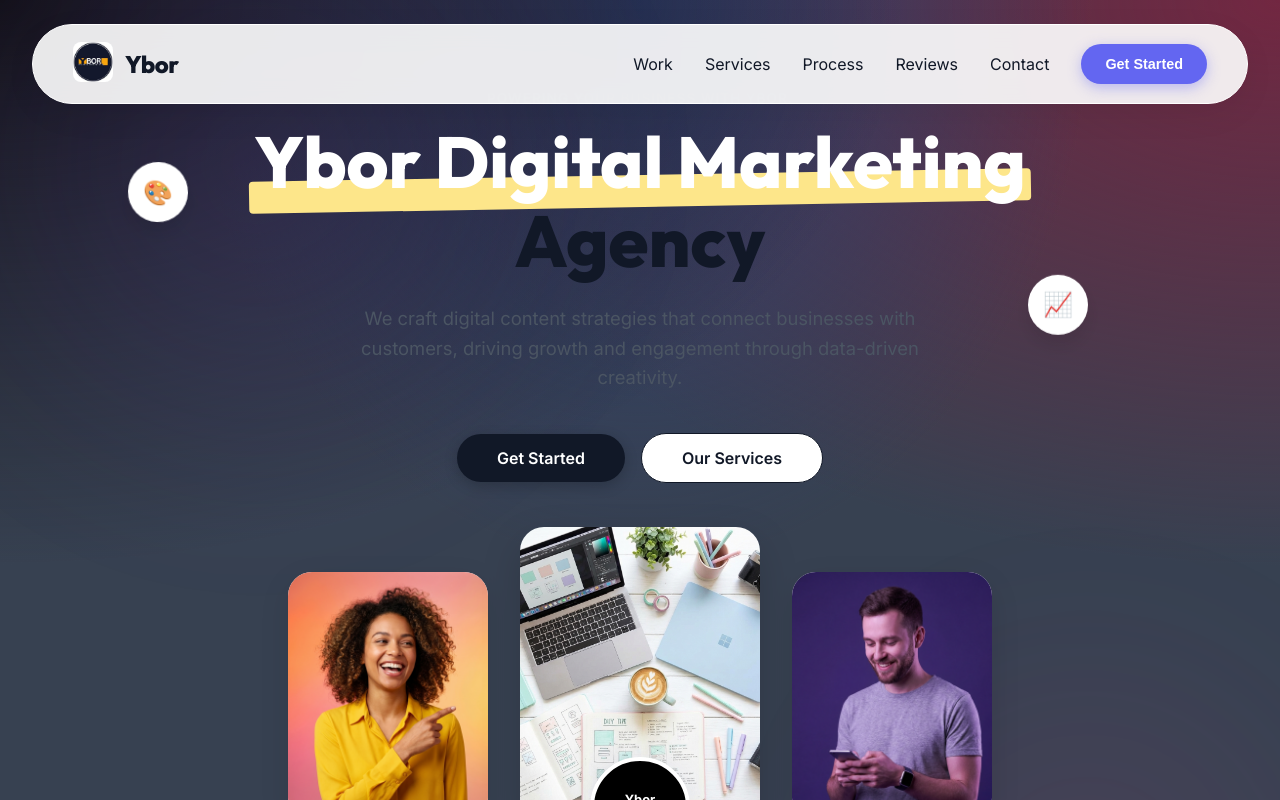
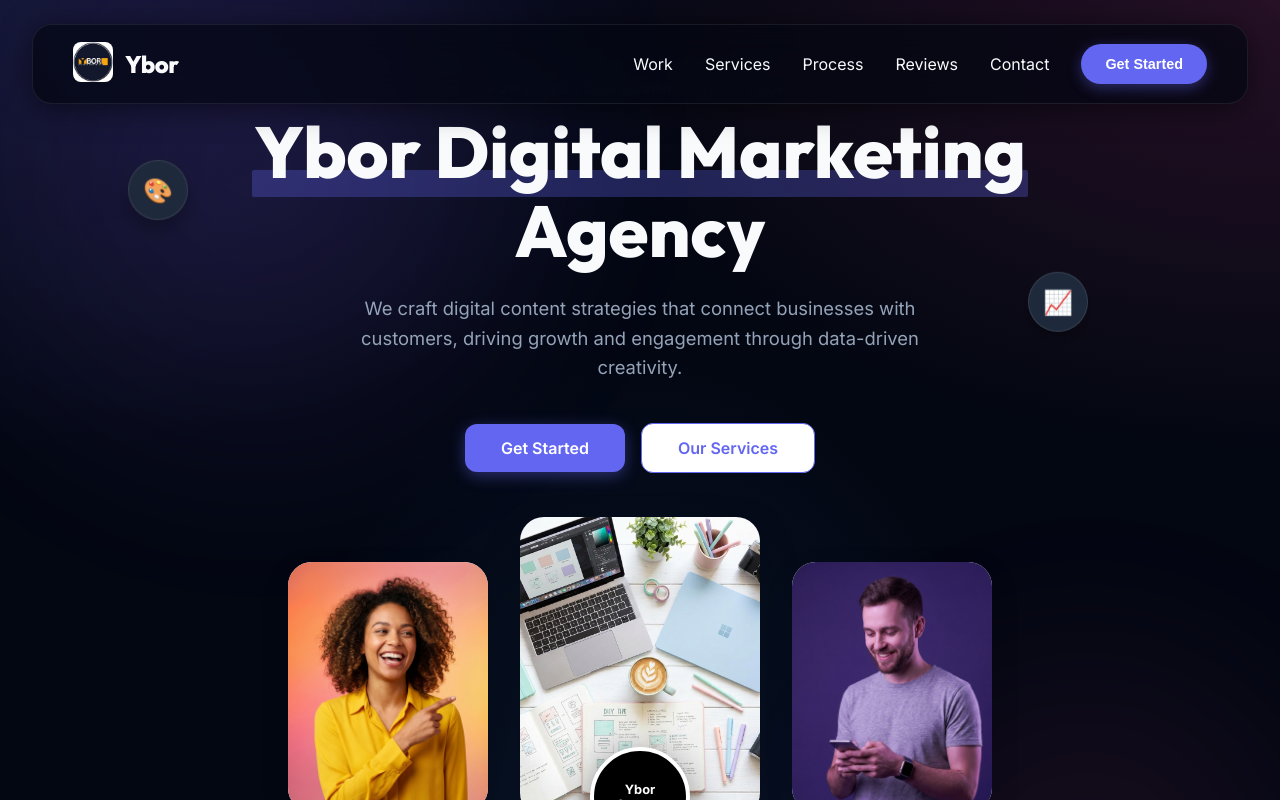
Before and after one commit to tiwariaayu/Ybor, a Next.js app: page / in a window 1280 px wide. Shown: the top 800 px of the page. Built offline with nearby package versions, Linux system fonts and the light colour scheme.

Commit message:
feat: implement premium dark glassmorphic theme #17

```diff
--- a/src/app/globals.css
+++ b/src/app/globals.css
@@ -1,20 +1,19 @@
 :root {
-  --background: #374151;
-  --foreground: #ffffff;
-  --primary: #111827;
-  /* Black for buttons */
-  --primary-glow: rgba(0, 0, 0, 0.1);
-  --secondary: #4b5563;
-  --accent-yellow: #fde68a;
-  --accent-purple: #e9d5ff;
-  --accent-blue: #bae6fd;
-  --accent-pink: #fbcfe8;
-  --card-bg: #ffffff;
-  --card-border: transparent;
+  --background: #030712;
+  --foreground: #f8fafc;
+  --primary: #6366f1;
+  --primary-glow: rgba(99, 102, 241, 0.15);
+  --secondary: #1e293b;
+  --accent-yellow: #f59e0b;
+  --accent-purple: #a855f7;
+  --accent-blue: #3b82f6;
+  --accent-pink: #ec4899;
+  --card-bg: rgba(30, 41, 59, 0.5);
+  --card-border: rgba(255, 255, 255, 0.1);
   --font-heading: "Outfit", sans-serif;
   --font-body: "Inter", sans-serif;
   --max-width: 1240px;
-  --nav-height: 90px;
+  --nav-height: 80px;
 }
 
 * {
@@ -29,10 +28,9 @@ body {
   overflow-x: hidden;
   background-color: var(--background);
   background-image:
-    radial-gradient(at 0% 0%, hsla(253, 16%, 7%, 1) 0, transparent 50%),
-    radial-gradient(at 50% 0%, hsla(225, 39%, 30%, 1) 0, transparent 50%),
-    radial-gradient(at 100% 0%, hsla(339, 49%, 30%, 1) 0, transparent 50%);
-  background-size: 100% 100%;
+    radial-gradient(at 0% 0%, rgba(99, 102, 241, 0.15) 0, transparent 40%),
+    radial-gradient(at 100% 0%, rgba(236, 72, 153, 0.15) 0, transparent 40%),
+    radial-gradient(at 50% 100%, rgba(59, 130, 246, 0.1) 0, transparent 40%);
   background-attachment: fixed;
   color: var(--foreground);
   font-family: var(--font-body);
@@ -67,39 +65,43 @@ a {
 .text-highlight {
   position: relative;
   z-index: 1;
-  color: #ffffff;
 }
 
 .text-highlight::after {
   content: "";
   position: absolute;
   bottom: 0px;
-  left: -5px;
-  right: -5px;
-  height: 35%;
-  background: var(--accent-yellow);
+  left: -2px;
+  right: -2px;
+  height: 30%;
+  background: var(--primary);
+  opacity: 0.3;
   z-index: -1;
-  border-radius: 4px;
-  transform: rotate(-1deg);
+  border-radius: 2px;
 }
 
 .card {
   background: var(--card-bg);
+  backdrop-filter: blur(12px);
+  -webkit-backdrop-filter: blur(12px);
+  border: 1px solid var(--card-border);
   border-radius: 1.5rem;
-  padding: 2.5rem;
-  transition: all 0.3s ease;
-  box-shadow: 0 10px 40px -10px rgba(0, 0, 0, 0.05);
+  padding: 2rem;
+  transition: all 0.4s cubic-bezier(0.175, 0.885, 0.32, 1.275);
 }
 
 .card:hover {
-  transform: translateY(-8px);
-  box-shadow: 0 20px 50px -12px rgba(0, 0, 0, 0.1);
+  transform: translateY(-10px);
+  border-color: rgba(99, 102, 241, 0.3);
+  box-shadow: 0 20px 40px -15px rgba(0, 0, 0, 0.3);
 }
 
 .btn {
-  display: inline-block;
-  padding: 0.875rem 2.5rem;
-  border-radius: 100px;
+  display: inline-flex;
+  align-items: center;
+  justify-content: center;
+  padding: 0.875rem 2.25rem;
+  border-radius: 12px;
   font-weight: 600;
   transition: all 0.3s ease;
   cursor: pointer;
@@ -110,12 +112,13 @@ a {
 .btn-primary {
   background: var(--primary);
   color: white;
-  box-shadow: 0 4px 14px 0 rgba(0, 0, 0, 0.2);
+  box-shadow: 0 4px 15px rgba(99, 102, 241, 0.4);
 }
 
 .btn-primary:hover {
   transform: translateY(-2px);
-  box-shadow: 0 6px 20px rgba(0, 0, 0, 0.23);
+  box-shadow: 0 8px 25px rgba(99, 102, 241, 0.5);
+  filter: brightness(1.1);
 }
 
 .section-padding {
@@ -129,14 +132,15 @@ h4,
 h5,
 h6 {
   font-family: var(--font-heading);
-  color: white;
+  line-height: 1.2;
 }
 
 /* Decoration Blobs */
 .blob {
   position: absolute;
-  filter: blur(80px);
+  filter: blur(100px);
   z-index: -1;
-  opacity: 0.6;
+  opacity: 0.4;
   border-radius: 50%;
+  pointer-events: none;
 }
--- a/src/components/Hero.module.css
+++ b/src/components/Hero.module.css
@@ -32,12 +32,12 @@
     font-weight: 800;
     line-height: 1.1;
     margin-bottom: 1.5rem;
-    color: #111827;
+    color: var(--foreground);
 }
 
 .subtitle {
     font-size: 1.15rem;
-    color: #4b5563;
+    color: #94a3b8;
     max-width: 600px;
     margin-bottom: 2.5rem;
     line-height: 1.6;
@@ -74,11 +74,11 @@
 
 /* Glassmorphism */
 .glass {
-    background: rgba(255, 255, 255, 0.7);
-    backdrop-filter: blur(12px);
-    -webkit-backdrop-filter: blur(12px);
-    border: 1px solid rgba(255, 255, 255, 0.5);
-    box-shadow: 0 8px 32px 0 rgba(31, 38, 135, 0.1);
+    background: rgba(30, 41, 59, 0.4);
+    backdrop-filter: blur(16px);
+    -webkit-backdrop-filter: blur(16px);
+    border: 1px solid rgba(255, 255, 255, 0.08);
+    box-shadow: 0 10px 40px rgba(0, 0, 0, 0.5);
 }
 
 /* Floating Icons */
@@ -96,8 +96,9 @@
     align-items: center;
     justify-content: center;
     font-size: 1.5rem;
-    background: white;
-    box-shadow: 0 10px 20px rgba(0, 0, 0, 0.1);
+    background: #1e293b;
+    border: 1px solid rgba(255, 255, 255, 0.1);
+    box-shadow: 0 10px 20px rgba(0, 0, 0, 0.3);
 }
 
 
@@ -184,7 +185,7 @@
 .statItem strong {
     font-size: 2rem;
     font-weight: 800;
-    color: var(--primary);
+    color: var(--foreground);
 }
 
 .statItem span {
--- a/src/components/Navbar.module.css
+++ b/src/components/Navbar.module.css
@@ -11,13 +11,13 @@
     align-items: center;
     z-index: 50;
 
-    background: rgba(255, 255, 255, 0.9);
-    backdrop-filter: blur(12px);
-    -webkit-backdrop-filter: blur(12px);
-    border: 1px solid rgba(255, 255, 255, 1);
-    border-radius: 100px;
-    box-shadow: 0 10px 40px -10px rgba(0, 0, 0, 0.1);
-    color: var(--primary);
+    background: rgba(3, 7, 18, 0.7);
+    backdrop-filter: blur(16px);
+    -webkit-backdrop-filter: blur(16px);
+    border: 1px solid rgba(255, 255, 255, 0.08);
+    border-radius: 20px;
+    box-shadow: 0 4px 30px rgba(0, 0, 0, 0.5);
+    color: var(--foreground);
     padding: 0 1rem;
 }
 
@@ -62,7 +62,7 @@
     font-family: var(--font-heading);
     font-weight: 800;
     font-size: 1.5rem;
-    color: var(--primary);
+    color: var(--foreground);
     letter-spacing: -0.5px;
 }
 
```
